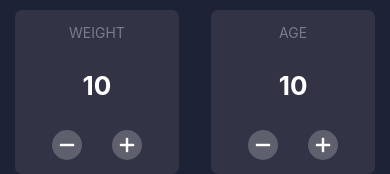
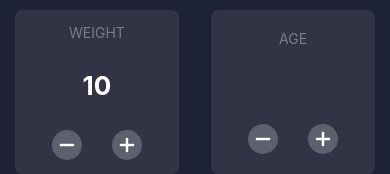
Before and after one commit to lqlongvn/Calculator, a React Native app: screen / in a window 390 px wide. Shown: the part 502-676 px from the top of the page. Built offline with nearby package versions, Linux system fonts and the light colour scheme.

Commit message:
Huynh gop y

```diff
--- a/My_modules/BMICalculator.js
+++ b/My_modules/BMICalculator.js
@@ -22,10 +22,19 @@ export default function BMICalculator() {
   const [modalVisible, setModalVisible] = useState(false);
   const [gender, setGender] = useState("male");
 
+  const [weight, setWeight] = useState(10);
+  const [age, setAge] = useState(10);
+
+
   function calculateBmi() {
     setModalVisible(true);
 
     // Tính chỉ số BMI
+    <Text style={{ color: "red" }}>
+    Hello: {gender}
+    </Text>
+
+
   }
 
   return (
@@ -42,7 +51,7 @@ export default function BMICalculator() {
 
           <Height />
 
-          <WeightAge />
+          <WeightAge weight={weight} />
 
           <View style={styles.calButton}>
             <TouchableOpacity onPress={calculateBmi}>
--- a/My_modules/WeightAge.js
+++ b/My_modules/WeightAge.js
@@ -10,9 +10,8 @@ import { Entypo } from "@expo/vector-icons";
 import { BMI_VALUE } from "./style";
 const windowWidth = Dimensions.get("window").width;
 
-export default function WeightAge() {
-  const [weight, setWeight] = useState(10);
-  const [age, setAge] = useState(10);
+export default function WeightAge({age,setAge,weight,setWeight}) {
+
 
   const decreaseWeight = () => {
     if (weight > 1) setWeight(weight - 1);
```
